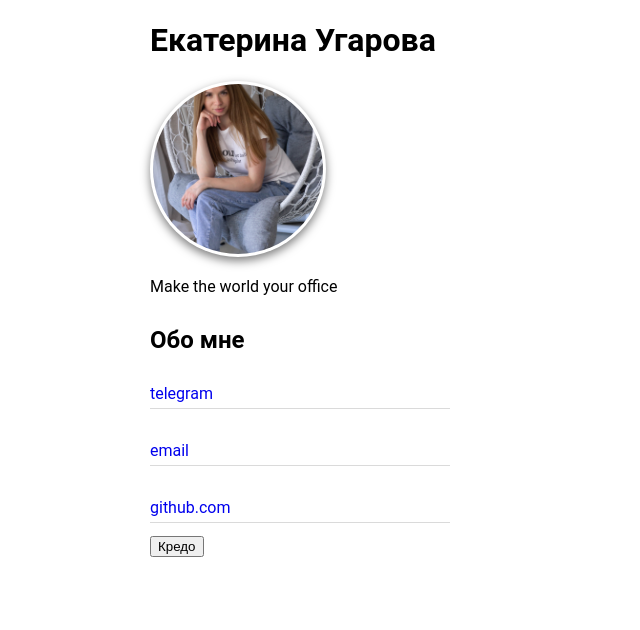
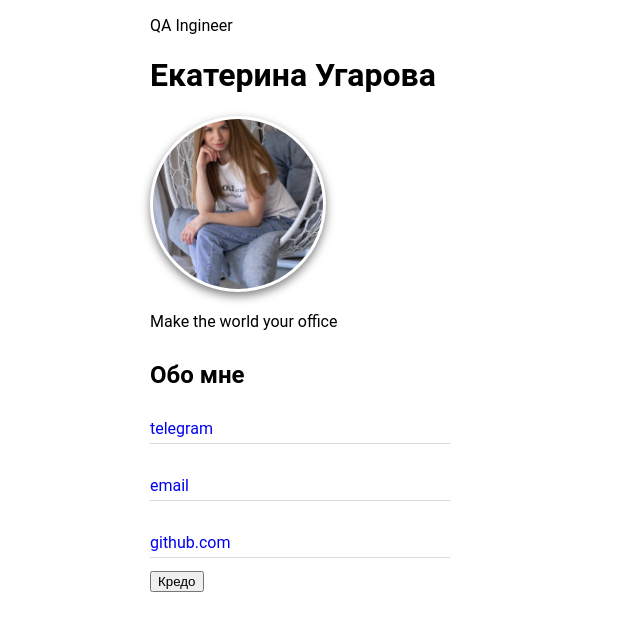
Before and after one commit to Ekaterina136/cv, a plain HTML site: page index.html in a window 1280 px wide. Shown: the whole page, without its empty margins (0-640 px from the left). Drawn offline with Linux system fonts and the light colour scheme.

Commit message:
добавил параграф

```diff
--- a/index.html
+++ b/index.html
@@ -11,6 +11,7 @@
 </head>
 
 <body class="container">
+	<p>QA Ingineer</p>
 		<h1>Екатерина Угарова</h1>
 
 		<div class="item">
```
